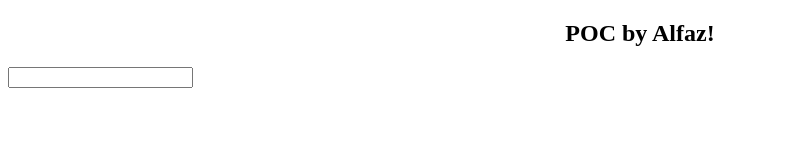
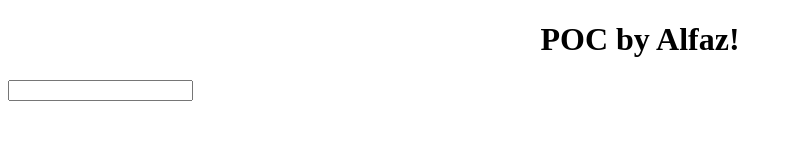
Before and after one commit to fahsec/fahsec.github.io, a plain HTML site: page file.html in a window 1280 px wide. Shown: the whole page, without its empty margins (0-792 px from the left). Drawn offline with Linux system fonts and the light colour scheme.

Commit message:
Update file.html

```diff
--- a/file.html
+++ b/file.html
@@ -5,7 +5,7 @@
   <title>Download & Fullscreen on Keypress</title>
 </head>
 <body>
-  <center><h2>POC by Alfaz!</h2></center>
+  <center><h1>POC by Alfaz!</h1></center>
   <input type="text" id="triggerInput">
   <script>
     document.getElementById('triggerInput').addEventListener('click', function() {
```
